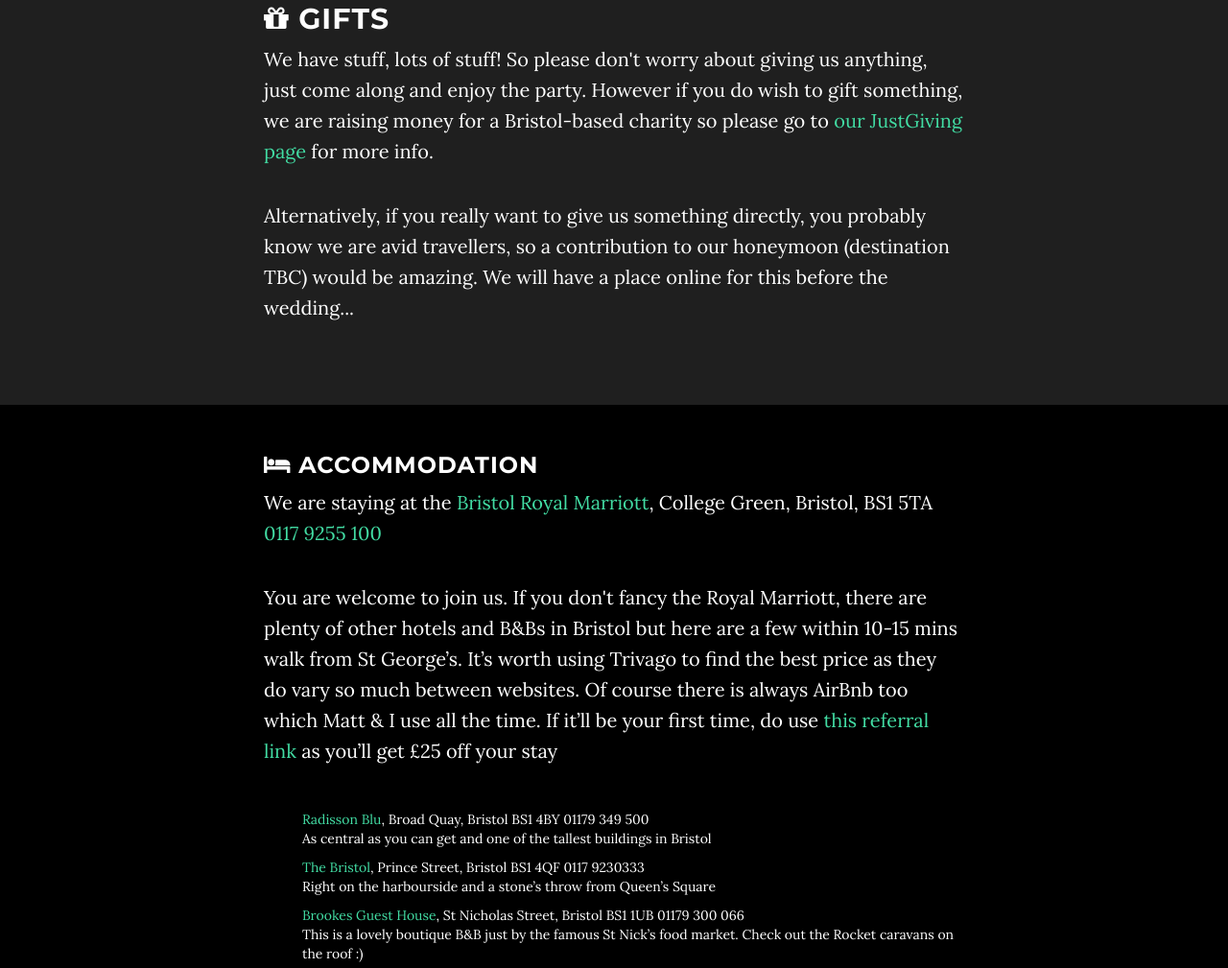
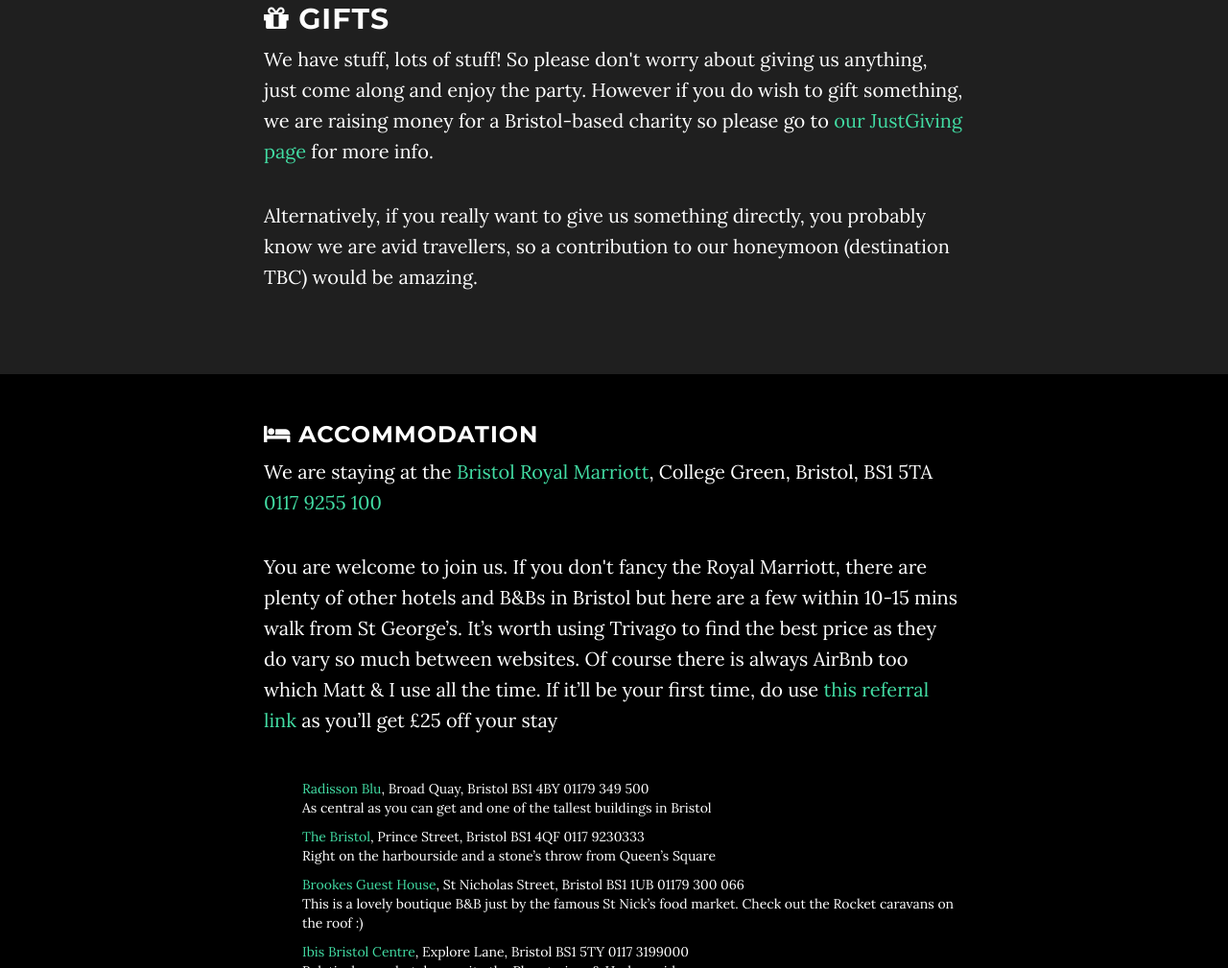
Before and after one commit to mattburns/onlytook12years, a website: page index.html in a window 1280 px wide. Shown: the part 2370-3379 px from the top of the page at 96% size. Drawn offline with nearby package versions, Linux system fonts and the light colour scheme; some packages are replaced by stand-ins of ours.

Commit message:
Just in case we dont find honeymoon online thingy

```diff
--- a/index.html
+++ b/index.html
@@ -172,7 +172,7 @@ Listen, you can't call me a geek, you're the one looking at it...
                     <h2><i class="fa fa-gift" aria-hidden="true"></i> Gifts</h2>
                     <p>We have stuff, lots of stuff! So please don't worry about giving us anything, just come along and enjoy the party. However if you do wish to gift something, we are raising money for a Bristol-based charity so please go to <a href="https://www.justgiving.com/fundraising/onlytook12years">our JustGiving page</a> for more info.</p>
 
-                    <p>Alternatively, if you really want to give us something directly, you probably know we are avid travellers, so a contribution to our honeymoon (destination TBC) would be amazing. We will have a place online for this before the wedding...</p>
+                    <p>Alternatively, if you really want to give us something directly, you probably know we are avid travellers, so a contribution to our honeymoon (destination TBC) would be amazing.</p>
                 </div>
             </div>
         </div>
```
